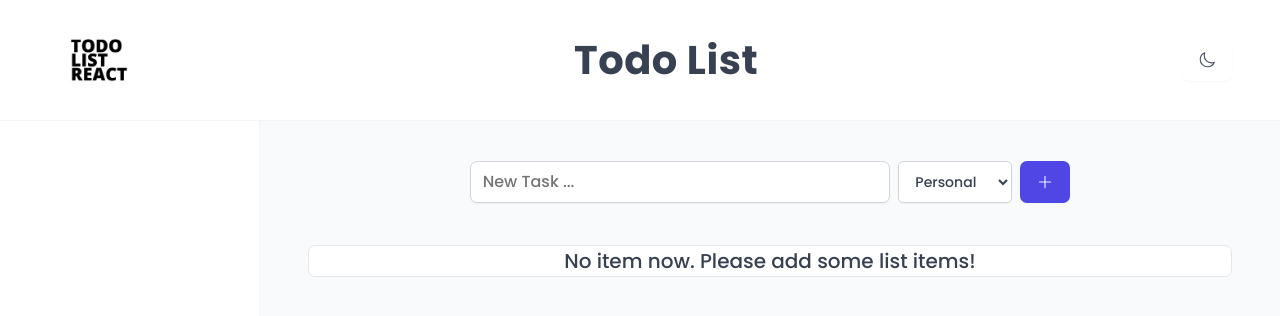
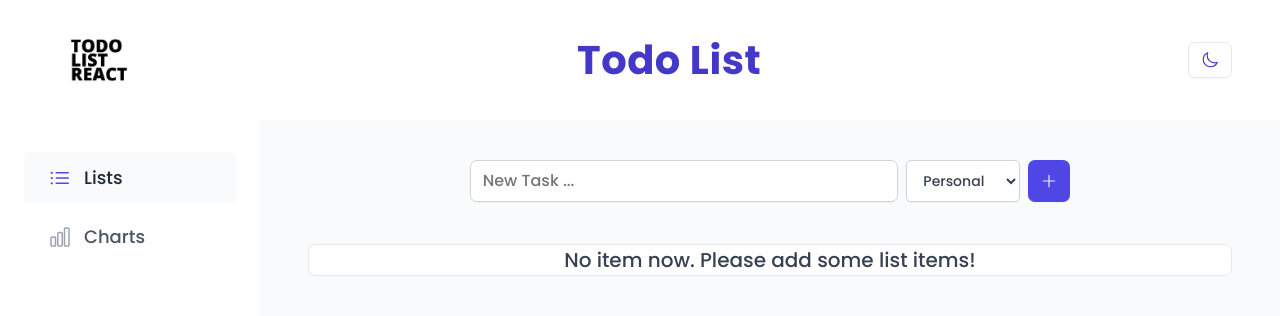
Before and after one commit to stevenHuang0604/todo-list-react, a React (Vite) app: page /lists in a window 1280 px wide. Shown: the top 316 px of the page. Built offline with nearby package versions, Linux system fonts and the light colour scheme.

Commit message:
feat: add sidebar nav link

```diff
--- a/src/styles/Button.module.css
+++ b/src/styles/Button.module.css
@@ -17,22 +17,21 @@
 .small {
   font-size: 1.4rem;
   font-weight: 500;
-  /* text-transform: uppercase; */
   padding: 0.4rem 0.8rem;
   text-align: center;
   border-radius: var(--border-radius-sm);
   box-shadow: var(--shadow-sm);
 
   & svg {
-    width: 1.4rem;
-    height: 1.4rem;
+    width: 1.6rem;
+    height: 1.6rem;
   }
 }
 
 .medium {
   font-size: 1.4rem;
   font-weight: 500;
-  padding: 1.2rem 1.6rem;
+  padding: 0.8rem 1.2rem;
   border-radius: var(--border-radius-md);
 
   & svg {
@@ -64,8 +63,9 @@
 }
 
 .secondary {
-  color: var(--color-grey-600);
-  /* border: 1px solid var(--color-grey-200); */
+  /* color: var(--color-grey-600); */
+  color: var(--color-indigo-700);
+  border: 1px solid var(--color-grey-200);
 
   &:hover {
     background-color: var(--color-grey-200);
--- a/src/styles/Header.module.css
+++ b/src/styles/Header.module.css
@@ -10,7 +10,7 @@
 
   background-color: var(--color-grey-0);
   padding: 1.2rem 4.8rem;
-  border-bottom: 1px solid var(--color-grey-100);
+  /* border-bottom: 1px solid var(--color-grey-100); */
 
   display: flex;
   gap: 2.4rem;
@@ -30,6 +30,7 @@
   font-weight: 700;
   letter-spacing: 0.5px;
   text-align: center;
+  color: var(--color-indigo-700);
   width: 100%;
   margin-right: auto;
 }
--- a/src/styles/Side.module.css
+++ /dev/null
@@ -1,11 +0,0 @@
-.sidebar {
-  background-color: var(--color-grey-0);
-  padding: 3.2rem 2.4rem;
-  border-right: 1px solid var(--color-grey-100);
-
-  /* grid-row: 1/-1; */
-
-  display: flex;
-  flex-direction: column;
-  gap: 3.2rem;
-}
--- /dev/null
+++ b/src/styles/Sidebar.module.css
@@ -0,0 +1,52 @@
+.sidebar {
+  background-color: var(--color-grey-0);
+  padding: 3.2rem 2.4rem;
+  /* border-right: 1px solid var(--color-grey-100); */
+
+  display: flex;
+  flex-direction: column;
+  gap: 3.2rem;
+}
+
+.navList {
+  display: flex;
+  flex-direction: column;
+  gap: 0.8rem;
+}
+
+.navLink:link,
+.navLink:visited {
+  font-size: 1.8rem;
+  font-weight: 500;
+  padding: 1.2rem 2.4rem;
+  color: var(--color-grey-600);
+
+  display: flex;
+  align-items: center;
+  gap: 1.2rem;
+
+  transition: all 0.3s;
+}
+
+.navLink:hover,
+.navLink:active,
+.navLink:global(.active:link),
+.navLink:global(.active:visited) {
+  color: var(--color-grey-800);
+  background-color: var(--color-grey-50);
+  border-radius: var(--border-radius-sm);
+}
+
+.navLink svg {
+  width: 2.4rem;
+  height: 2.4rem;
+  color: var(--color-grey-400);
+  transition: all 0.3s;
+}
+
+.navLink:hover svg,
+.navLink:active svg,
+.navLink:global(.active) svg,
+.navLink:global(.active) svg {
+  color: var(--color-brand-600);
+}
--- a/src/styles/Status.module.css
+++ b/src/styles/Status.module.css
@@ -2,7 +2,6 @@
   width: 100%;
 
   margin: 0 auto;
-  margin-top: 1rem;
   display: flex;
   justify-content: space-between;
   align-items: center;
--- a/src/ui/Header.jsx
+++ b/src/ui/Header.jsx
@@ -9,13 +9,13 @@ function Header() {
   const src = isDarkMode ? '/todo-list-react-dark.png' : '/todo-list-react-light.png';
 
   return (
-    <div className={styles.header}>
+    <header className={styles.header}>
       <img src={src} alt='logo' className={styles.logo} />
       <h1 className={styles.title}>Todo List</h1>
       <Button type='secondary' size='medium' onClick={toggleDarkMode}>
         {isDarkMode ? <HiOutlineSun /> : <HiOutlineMoon />}
       </Button>
-    </div>
+    </header>
   );
 }
 
--- a/src/ui/Sidebar.jsx
+++ b/src/ui/Sidebar.jsx
@@ -1,7 +1,28 @@
-import styles from '../styles/Side.module.css';
+import { NavLink } from 'react-router-dom';
+import styles from '../styles/Sidebar.module.css';
+import { HiOutlineChartBar, HiOutlineListBullet } from 'react-icons/hi2';
 
 function Sidebar() {
-  return <aside className={styles.sidebar}></aside>;
+  return (
+    <aside className={styles.sidebar}>
+      <nav>
+        <ul className={styles.navList}>
+          <li>
+            <NavLink className={styles.navLink} to='/lists'>
+              <HiOutlineListBullet />
+              <span>Lists</span>
+            </NavLink>
+          </li>
+          <li>
+            <NavLink className={styles.navLink} to='/'>
+              <HiOutlineChartBar />
+              <span>Charts</span>
+            </NavLink>
+          </li>
+        </ul>
+      </nav>
+    </aside>
+  );
 }
 
 export default Sidebar;
```
